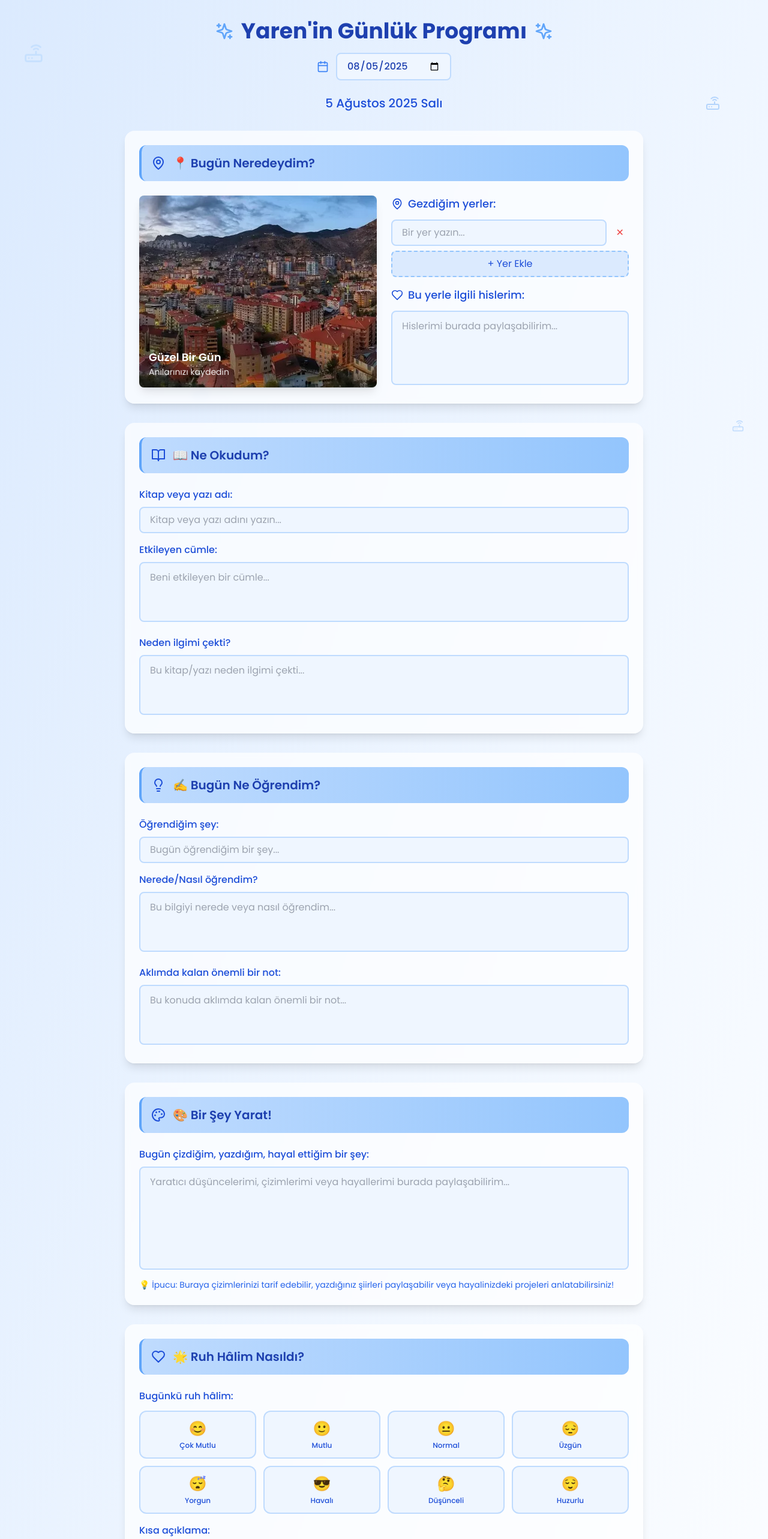
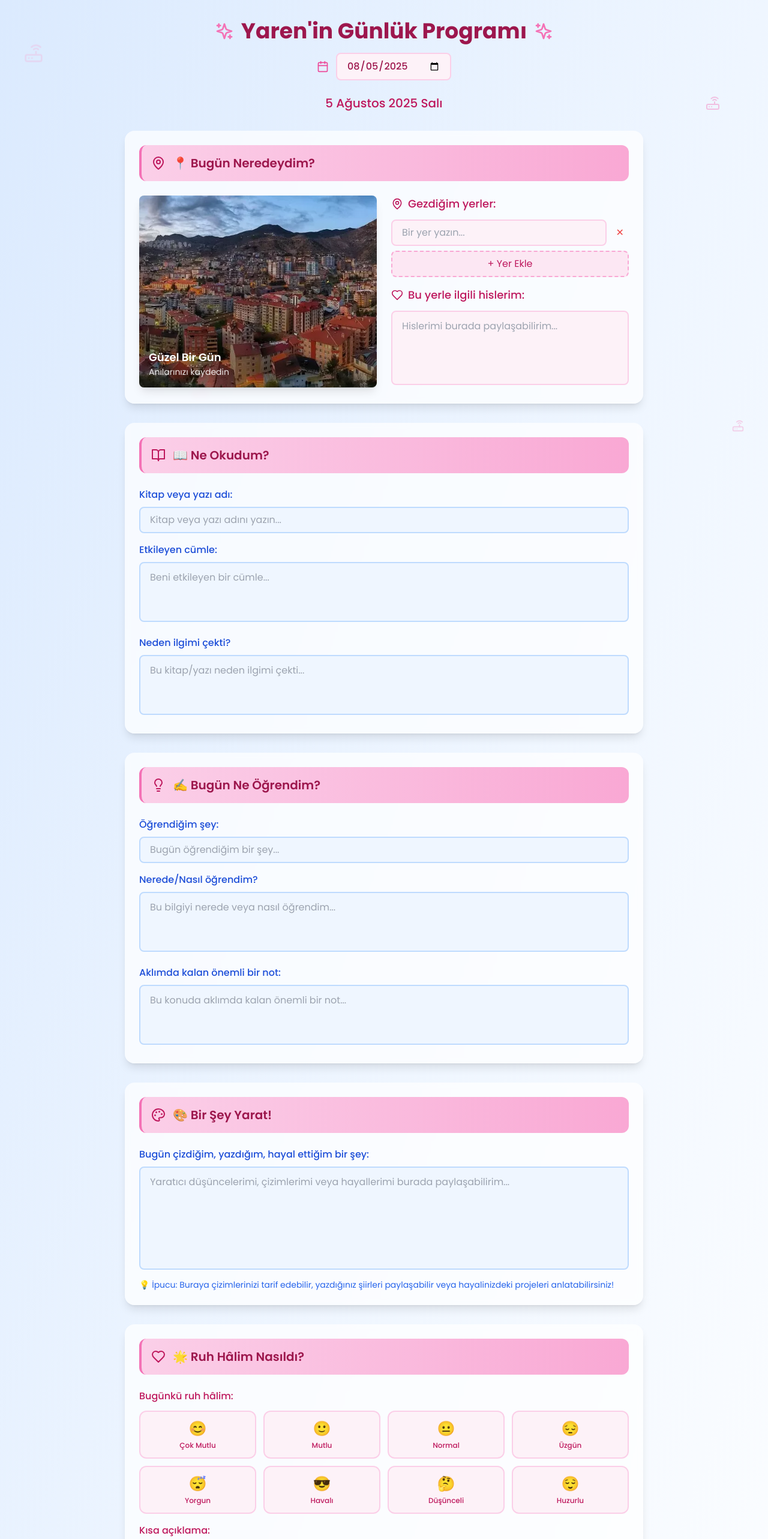
Before and after one commit to kisisel29/yareng-nl-k, a React (Vite) app: page / in a window 1280 px wide. Shown: the top 2566 px of the page at 60% size. Built offline with nearby package versions, Linux system fonts and the light colour scheme.

Commit message:
Renk teması mavi'den pembe'ye değiştirildi

```diff
--- a/src/App.tsx
+++ b/src/App.tsx
@@ -23,10 +23,10 @@ function App() {
     <div className="min-h-screen bg-gradient-to-br from-blue-100 via-blue-50 to-white font-poppins">
       {/* Decorative butterflies */}
       <div className="fixed inset-0 pointer-events-none overflow-hidden">
-        <Butterfly className="absolute top-20 left-10 text-blue-300 w-8 h-8 opacity-30 animate-bounce" />
-        <Butterfly className="absolute top-40 right-20 text-blue-400 w-6 h-6 opacity-40 animate-pulse" />
-        <Butterfly className="absolute bottom-32 left-1/4 text-blue-300 w-7 h-7 opacity-35 animate-bounce" />
-        <Butterfly className="absolute bottom-20 right-10 text-blue-400 w-5 h-5 opacity-30 animate-pulse" />
+        <Butterfly className="absolute top-20 left-10 text-pink-300 w-8 h-8 opacity-30 animate-bounce" />
+        <Butterfly className="absolute top-40 right-20 text-pink-400 w-6 h-6 opacity-40 animate-pulse" />
+        <Butterfly className="absolute bottom-32 left-1/4 text-pink-300 w-7 h-7 opacity-35 animate-bounce" />
+        <Butterfly className="absolute bottom-20 right-10 text-pink-400 w-5 h-5 opacity-30 animate-pulse" />
       </div>
 
       <div className="relative z-10 container mx-auto px-4 py-8 max-w-4xl">
@@ -93,10 +93,10 @@ function App() {
         </div>
 
         <div className="text-center mt-12 p-6 bg-white/50 rounded-2xl backdrop-blur-sm">
-          <p className="text-blue-600 font-medium">
+          <p className="text-pink-600 font-medium">
             Günlüğün otomatik olarak kaydediliyor 💾
           </p>
-          <p className="text-blue-500 text-sm mt-1">
+          <p className="text-pink-500 text-sm mt-1">
             Her gün yeni anılar biriktirmeye devam et! ✨
           </p>
         </div>
--- a/src/components/DiaryHeader.tsx
+++ b/src/components/DiaryHeader.tsx
@@ -20,24 +20,24 @@ export const DiaryHeader: React.FC<DiaryHeaderProps> = ({ selectedDate, onDateCh
   return (
     <div className="text-center mb-8 animate-fade-in">
       <div className="flex items-center justify-center gap-3 mb-4">
-        <Sparkles className="text-blue-400 w-8 h-8" />
-        <h1 className="text-4xl font-bold text-blue-800 font-poppins">
+        <Sparkles className="text-pink-400 w-8 h-8" />
+        <h1 className="text-4xl font-bold text-pink-800 font-poppins">
           Yaren'in Günlük Programı
         </h1>
-        <Sparkles className="text-blue-400 w-8 h-8" />
+        <Sparkles className="text-pink-400 w-8 h-8" />
       </div>
 
       <div className="flex items-center justify-center gap-3 mb-6">
-        <Calendar className="text-blue-500 w-5 h-5" />
+        <Calendar className="text-pink-500 w-5 h-5" />
         <input
           type="date"
           value={selectedDate}
           onChange={(e) => onDateChange(e.target.value)}
-          className="bg-blue-50 border-2 border-blue-200 rounded-lg px-4 py-2 text-blue-800 font-medium focus:outline-none focus:border-blue-400 transition-all duration-300"
+          className="bg-pink-50 border-2 border-pink-200 rounded-lg px-4 py-2 text-pink-800 font-medium focus:outline-none focus:border-pink-400 transition-all duration-300"
         />
       </div>
 
-      <p className="text-xl text-blue-700 font-medium">
+      <p className="text-xl text-pink-700 font-medium">
         {formatDisplayDate(selectedDate)}
       </p>
     </div>
--- a/src/components/DiarySection.tsx
+++ b/src/components/DiarySection.tsx
@@ -16,10 +16,10 @@ export const DiarySection: React.FC<DiarySectionProps> = ({
 }) => {
   return (
     <div className={`bg-white/70 backdrop-blur-sm rounded-2xl p-6 shadow-lg hover:shadow-xl transition-all duration-300 ${className}`}>
-      <div className="bg-gradient-to-r from-blue-200 to-blue-300 rounded-xl p-4 mb-6 border-l-4 border-blue-400">
-        <div className="flex items-center gap-3">
-          <Icon className="text-blue-700 w-6 h-6" />
-          <h2 className="text-xl font-semibold text-blue-800 font-poppins">
+          <div className="bg-gradient-to-r from-pink-200 to-pink-300 rounded-xl p-4 mb-6 border-l-4 border-pink-400">
+      <div className="flex items-center gap-3">
+        <Icon className="text-pink-700 w-6 h-6" />
+        <h2 className="text-xl font-semibold text-pink-800 font-poppins">
             {title}
           </h2>
         </div>
--- a/src/components/MoodSection.tsx
+++ b/src/components/MoodSection.tsx
@@ -30,7 +30,7 @@ export const MoodSection: React.FC<MoodSectionProps> = ({
     <DiarySection title="🌟 Ruh Hâlim Nasıldı?" icon={Heart}>
       <div className="space-y-4">
         <div>
-          <label className="block text-blue-700 font-medium mb-3">
+          <label className="block text-pink-700 font-medium mb-3">
             Bugünkü ruh hâlim:
           </label>
           <div className="grid grid-cols-4 gap-3">
@@ -40,12 +40,12 @@ export const MoodSection: React.FC<MoodSectionProps> = ({
                 onClick={() => onMoodChange(option.emoji)}
                 className={`p-3 rounded-xl border-2 transition-all duration-300 ${
                   mood === option.emoji
-                    ? 'border-blue-400 bg-blue-100 scale-105'
-                    : 'border-blue-200 bg-blue-50 hover:border-blue-300 hover:bg-blue-100'
+                    ? 'border-pink-400 bg-pink-100 scale-105'
+                    : 'border-pink-200 bg-pink-50 hover:border-pink-300 hover:bg-pink-100'
                 }`}
               >
                 <div className="text-2xl mb-1">{option.emoji}</div>
-                <div className="text-xs text-blue-700 font-medium">
+                <div className="text-xs text-pink-700 font-medium">
                   {option.label}
                 </div>
               </button>
@@ -54,14 +54,14 @@ export const MoodSection: React.FC<MoodSectionProps> = ({
         </div>
 
         <div>
-          <label className="block text-blue-700 font-medium mb-2">
+          <label className="block text-pink-700 font-medium mb-2">
             Kısa açıklama:
           </label>
           <textarea
             value={moodDescription}
             onChange={(e) => onMoodDescriptionChange(e.target.value)}
             placeholder="Bugün kendimi nasıl hissettim, neler yaşadım..."
-            className="w-full bg-blue-50 border-2 border-blue-200 rounded-lg px-4 py-3 focus:outline-none focus:border-blue-400 transition-all duration-300 resize-none"
+            className="w-full bg-pink-50 border-2 border-pink-200 rounded-lg px-4 py-3 focus:outline-none focus:border-pink-400 transition-all duration-300 resize-none"
             rows={4}
           />
         </div>
--- a/src/components/WhereSection.tsx
+++ b/src/components/WhereSection.tsx
@@ -51,7 +51,7 @@ export const WhereSection: React.FC<WhereSectionProps> = ({
         {/* Sağ taraf - Form içeriği */}
         <div className="lg:w-1/2 space-y-4">
           <div>
-            <h3 className="text-lg font-medium text-blue-700 mb-3 flex items-center gap-2">
+                      <h3 className="text-lg font-medium text-pink-700 mb-3 flex items-center gap-2">
             <MapPin className="w-5 h-5" />
             Gezdiğim yerler:
           </h3>
@@ -63,7 +63,7 @@ export const WhereSection: React.FC<WhereSectionProps> = ({
                   value={place}
                   onChange={(e) => updatePlace(index, e.target.value)}
                   placeholder="Bir yer yazın..."
-                    className="flex-1 bg-blue-50 border-2 border-blue-200 rounded-lg px-4 py-2 focus:outline-none focus:border-blue-400 transition-all duration-300"
+                  className="flex-1 bg-pink-50 border-2 border-pink-200 rounded-lg px-4 py-2 focus:outline-none focus:border-pink-400 transition-all duration-300"
                 />
                 <button
                   onClick={() => removePlace(index)}
@@ -75,7 +75,7 @@ export const WhereSection: React.FC<WhereSectionProps> = ({
             ))}
             <button
               onClick={addPlace}
-                className="w-full bg-blue-100 hover:bg-blue-200 text-blue-700 py-2 px-4 rounded-lg transition-all duration-300 border-2 border-dashed border-blue-300"
+              className="w-full bg-pink-100 hover:bg-pink-200 text-pink-700 py-2 px-4 rounded-lg transition-all duration-300 border-2 border-dashed border-pink-300"
             >
               + Yer Ekle
             </button>
@@ -83,7 +83,7 @@ export const WhereSection: React.FC<WhereSectionProps> = ({
           </div>
 
           <div>
-            <h3 className="text-lg font-medium text-blue-700 mb-3 flex items-center gap-2">
+                      <h3 className="text-lg font-medium text-pink-700 mb-3 flex items-center gap-2">
             <Heart className="w-5 h-5" />
             Bu yerle ilgili hislerim:
           </h3>
@@ -91,7 +91,7 @@ export const WhereSection: React.FC<WhereSectionProps> = ({
             value={feelings}
             onChange={(e) => onFeelingsChange(e.target.value)}
             placeholder="Hislerimi burada paylaşabilirim..."
-              className="w-full bg-blue-50 border-2 border-blue-200 rounded-lg px-4 py-3 focus:outline-none focus:border-blue-400 transition-all duration-300 resize-none"
+            className="w-full bg-pink-50 border-2 border-pink-200 rounded-lg px-4 py-3 focus:outline-none focus:border-pink-400 transition-all duration-300 resize-none"
             rows={4}
           />
           </div>
```
Lines whose indentation alone changed are shown as unchanged.
